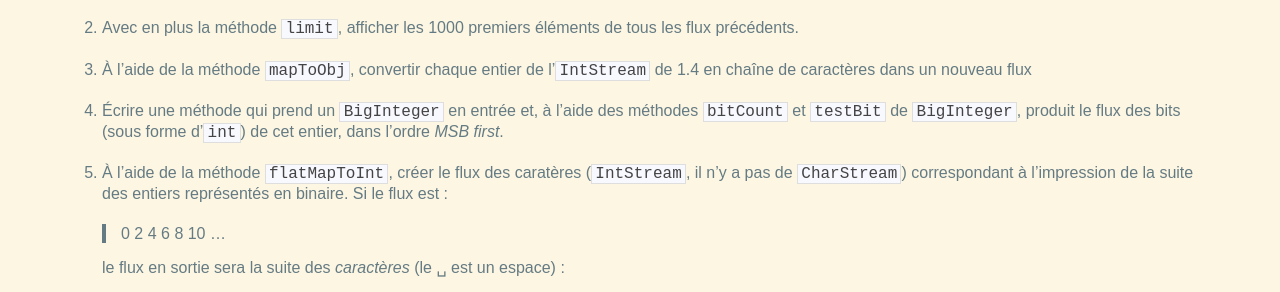
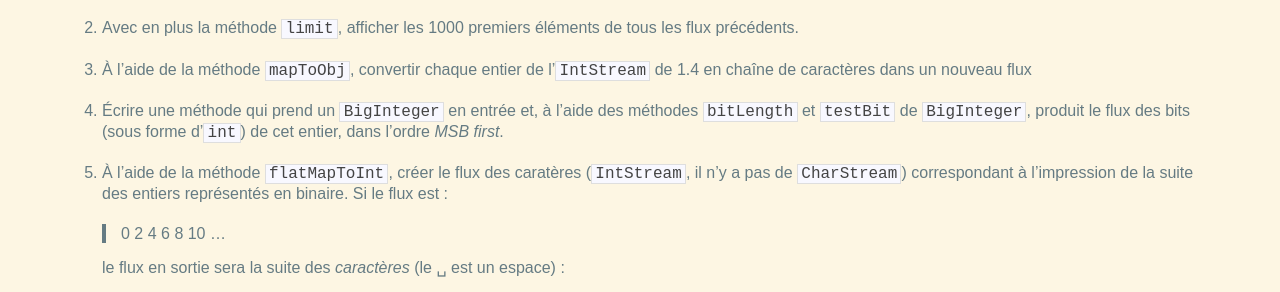
Before and after one commit to lacl-upec/m1javaa, a Jekyll site: the page built from _posts/2015-11-17-TP 4.md, in a window 1280 px wide. Shown: the part 570-862 px from the top of the page. Built offline with Jekyll 4.4.1, drawn with Linux system fonts in a browser that asks for light colours.

Commit message:
Created :_posts/2015-11-17-TP 4.md

```diff
--- a/_posts/2015-11-17-TP 4.md
+++ b/_posts/2015-11-17-TP 4.md
@@ -27,7 +27,7 @@ Exercice 2. Utilisation
 
 3. À l'aide de la méthode `mapToObj`, convertir chaque entier  de l'`IntStream` de 1.4 en chaîne de caractères dans un nouveau flux
 
-4. Écrire une méthode qui prend un `BigInteger` en entrée et, à l'aide des méthodes `bitCount` et `testBit` de `BigInteger`, produit le flux des bits (sous forme d'`int`) de cet entier, dans l'ordre *MSB first*.
+4. Écrire une méthode qui prend un `BigInteger` en entrée et, à l'aide des méthodes `bitLength` et `testBit` de `BigInteger`, produit le flux des bits (sous forme d'`int`) de cet entier, dans l'ordre *MSB first*.
 
 5. À l'aide de la méthode `flatMapToInt`, créer le flux des caratères (`IntStream`, il n'y a pas de `CharStream`) correspondant à l'impression de la suite des entiers représentés en binaire. Si le flux est :
 
```
